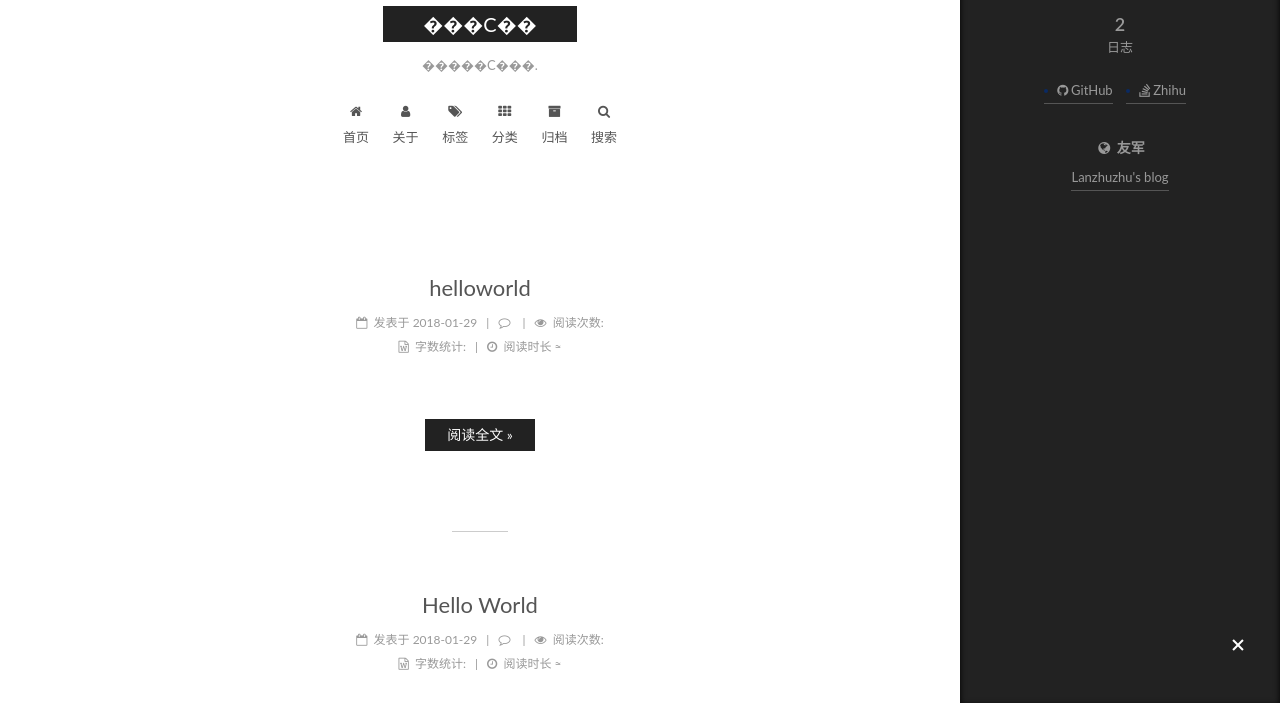
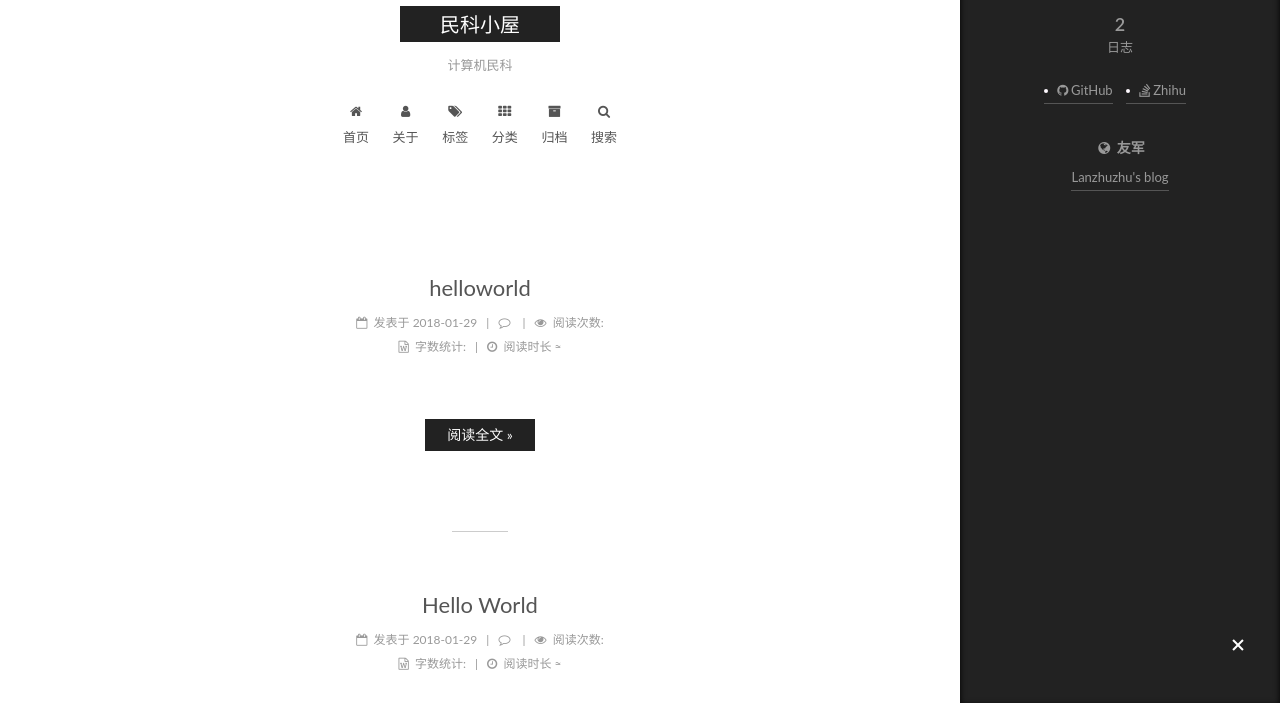
Before and after one commit to xiaofengwo/xiaofengwo.github.io, a plain HTML site: page index.html in a window 1280 px wide. Both pictures are taken after a click on the element 1238 px from the left and 743 px from the top of the page. Shown: the part 97-800 px from the top of the page. Drawn offline with nearby package versions, Linux system fonts and the light colour scheme; some packages are replaced by stand-ins of ours; a script that the page names is missing.

Commit message:
Site updated: 2018-01-30 20:14:09

```diff
--- a/css/main.css
+++ b/css/main.css
@@ -1858,7 +1858,7 @@ pre .javascript .function {
   width: 4px;
   height: 4px;
   border-radius: 50%;
-  background: #0a2a63;
+  background: #fffaff;
 }
 .links-of-blogroll {
   font-size: 13px;
--- a/index.html
+++ b/index.html
@@ -80,12 +80,12 @@
 
 
 <meta property="og:type" content="website">
-<meta property="og:title" content="���С��">
+<meta property="og:title" content="民科小屋">
 <meta property="og:url" content="http://ifuleyou.github.io/index.html">
-<meta property="og:site_name" content="���С��">
+<meta property="og:site_name" content="民科小屋">
 <meta property="og:locale" content="zh-Hans">
 <meta name="twitter:card" content="summary">
-<meta name="twitter:title" content="���С��">
+<meta name="twitter:title" content="民科小屋">
 
 
 
@@ -121,7 +121,7 @@
 
 
 
-  <title>���С��</title>
+  <title>民科小屋</title>
 
 
 
@@ -152,12 +152,12 @@
     <div class="custom-logo-site-title">
       <a href="/"  class="brand" rel="start">
         <span class="logo-line-before"><i></i></span>
-        <span class="site-title">���С��</span>
+        <span class="site-title">民科小屋</span>
         <span class="logo-line-after"><i></i></span>
       </a>
     </div>
 
-        <p class="site-subtitle">�����С���.</p>
+        <p class="site-subtitle">计算机民科</p>
 
   </div>
 
@@ -302,7 +302,7 @@
     </span>
 
     <span hidden itemprop="publisher" itemscope itemtype="http://schema.org/Organization">
-      <meta itemprop="name" content="���С��">
+      <meta itemprop="name" content="民科小屋">
     </span>
 
 
@@ -481,7 +481,7 @@
     </span>
 
     <span hidden itemprop="publisher" itemscope itemtype="http://schema.org/Organization">
-      <meta itemprop="name" content="���С��">
+      <meta itemprop="name" content="民科小屋">
     </span>
 
 
```
Also changed, not shown: 2018/01/29/hello-world/index.html (+5 -5 lines), 2018/01/29/helloworld/index.html (+5 -5 lines), archives/2018/01/index.html (+6 -6 lines), archives/2018/index.html (+6 -6 lines), archives/index.html (+6 -6 lines).
